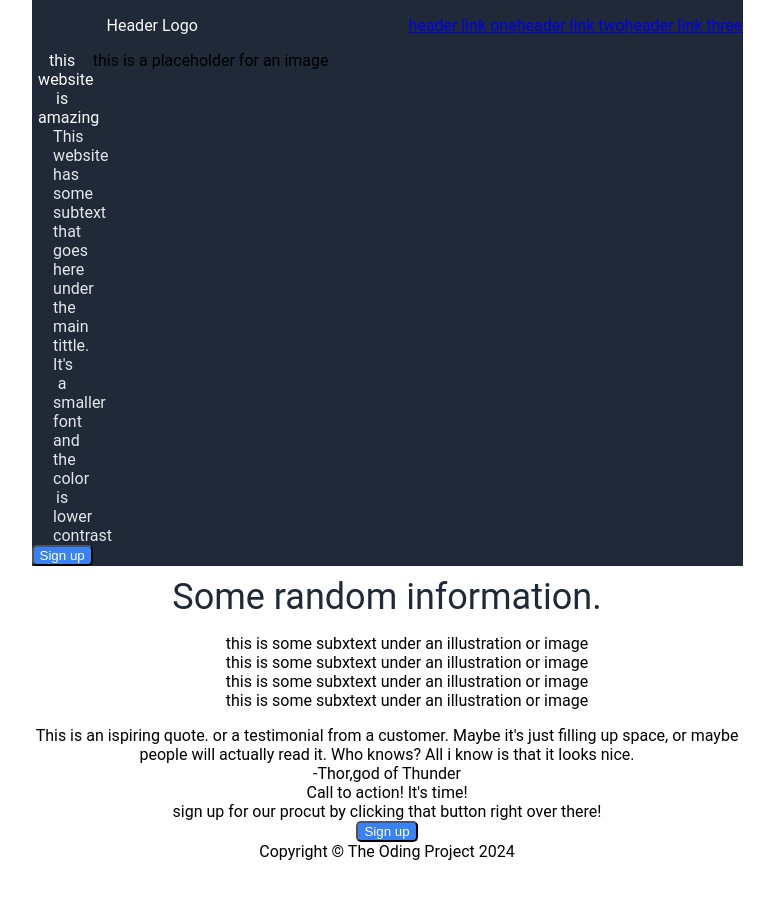
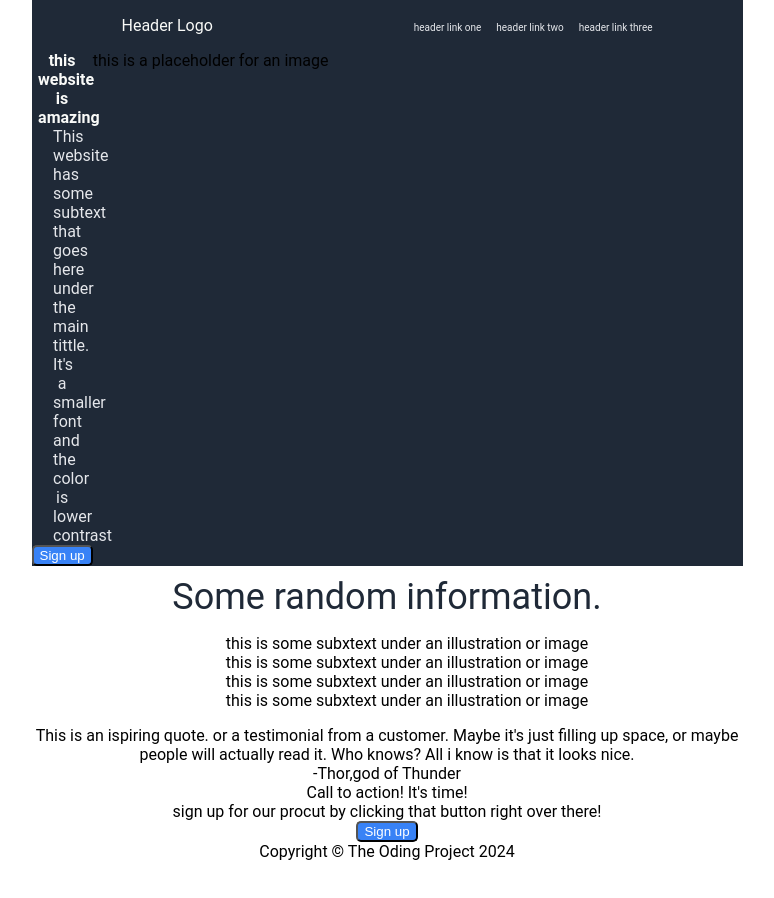
Before and after one commit to dadi1/odin-flexbox, a plain HTML site: page index.html in a window 1280 px wide. Shown: the whole page, without its empty margins (253-1027 px from the left). Drawn offline with Linux system fonts and the light colour scheme.

Commit message:
header and footer done

```diff
--- a/index.html
+++ b/index.html
@@ -10,8 +10,8 @@
             <div class="header">
                 <div class="logo">Header Logo</div>
                 <ul class="right-links">
-                    <li><a href="#">header link one</a></li>
-                    <li><a href="#">header link two</a></li>
+                    <li><a target="_blank" href="#">header link one</a></li>
+                    <li><a target="_blank"   href="#">header link two</a></li>
                     <li><a href="#">header link three</a></li>
                 </ul>
             </div>
--- a/styles.css
+++ b/styles.css
@@ -21,14 +21,16 @@ body{
     color:#F9FAF8;
     font: 48px;
     font-style: bold;
-    margin-left: 75px;
+    margin-left: 90px;
 }
 
 .right-links{
     display:flex;
     justify-content: space-between;
-    color:#F9FAF8;
+    color:#f9f9f9;
     text-decoration: none;
+    gap: 15px;
+    margin-right: 90px;
 }
 
 ul{
@@ -54,7 +56,7 @@ li {
 
 .main-text{
     width: 48px;
-    font-weight: extra-bold;
+    font-weight: bold;
     color:#F9FAF8
 }
 
@@ -82,3 +84,9 @@ button{
     font-weight: extra-bold;
     color: #1f2937;
 }
+
+a {
+    text-decoration: none;
+    color : #e5e7eb;
+    font-size: 10px;
+}
```
